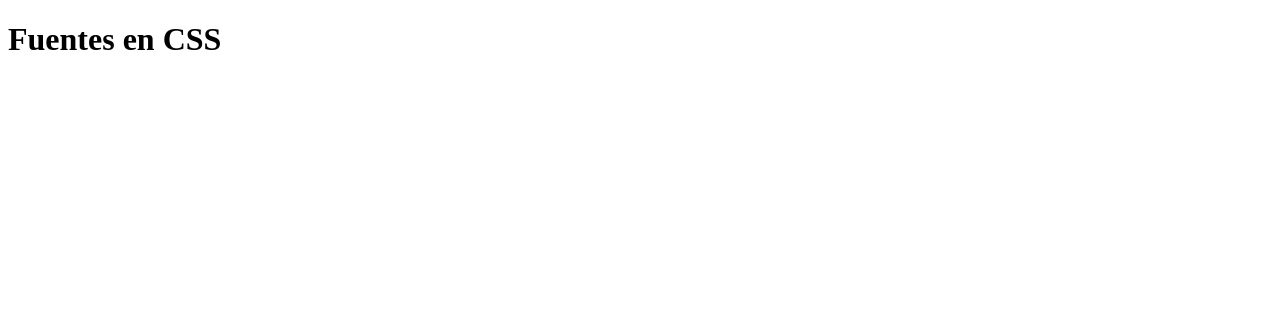
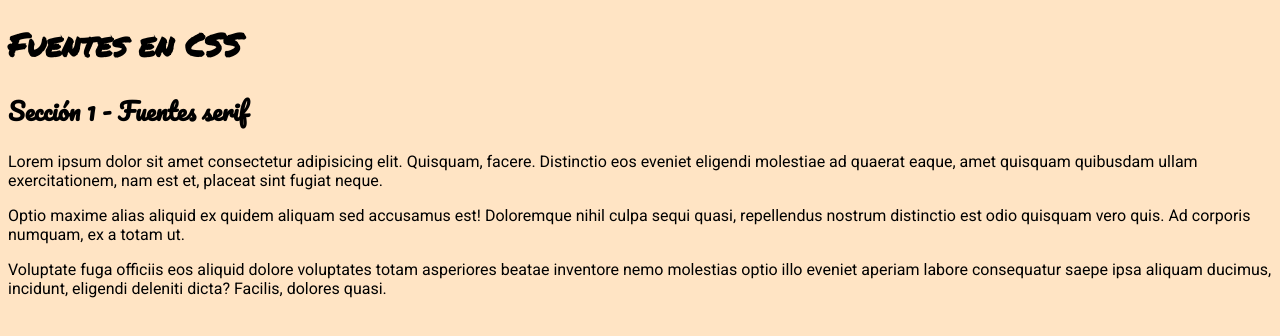
Before and after one commit to Atolsada/CursoWeb2, a plain HTML site: page 01Fuentes/index.html in a window 1280 px wide. Drawn offline with Linux system fonts and the light colour scheme.

Commit message:
Añadido fuente interna

```diff
--- a/01Fuentes/css/style.css
+++ b/01Fuentes/css/style.css
@@ -0,0 +1,27 @@
+@import url('https://fonts.googleapis.com/css?family=Pacifico');
+@font-face {font-family:"Permant"; /* <-Nombre que queramos, recomendable nombre de fuente a usar */
+                src: url("../assets/PermanentMarker-Regular.ttf")} /* link de donde está descargada */
+*,
+*::after, *::before,
+*:after, *:before{
+    box-sizing: border-box;
+}
+
+body{
+    background-color: bisque;
+}
+
+h1{
+    /* font-family: 'Segoe UI', Tahoma, Geneva, Verdana, sans-serif;
+    font-style: italic; <- Esto está así para que se aplique el "Permant" */
+    font-family: Permant, cursive;  /* <-añadido fuente Permant descargada */
+
+} /* las que van en comillas son por que tienen espacio */
+
+h2{
+    font-family: Pacifico, Georgia, 'Times New Roman', Times, serif;
+}
+
+p{
+    font-family: Roboto, Verdana, sans-serif; /* font-family editado por nosotros + GoogleFont */
+}
--- a/01Fuentes/index.html
+++ b/01Fuentes/index.html
@@ -5,11 +5,18 @@
     <meta name="viewport" content="width=device-width, initial-scale=1.0">
     <meta http-equiv="X-UA-Compatible" content="ie=edge">
     <link rel="stylesheet" href="./css/style.css">
+    <link href="https://fonts.googleapis.com/css?family=Roboto" rel="stylesheet"> <!-- Link de google font Roboto -->
     <title>Fuentes</title>
 </head>
 <body>
     <header>
         <h1>Fuentes en CSS</h1>
     </header>
+    <section>
+        <h2>Sección 1 - Fuentes serif</h2>
+    </section>
+    <p>Lorem ipsum dolor sit amet consectetur adipisicing elit. Quisquam, facere. Distinctio eos eveniet eligendi molestiae ad quaerat eaque, amet quisquam quibusdam ullam exercitationem, nam est et, placeat sint fugiat neque.</p>
+    <p>Optio maxime alias aliquid ex quidem aliquam sed accusamus est! Doloremque nihil culpa sequi quasi, repellendus nostrum distinctio est odio quisquam vero quis. Ad corporis numquam, ex a totam ut.</p>
+    <p>Voluptate fuga officiis eos aliquid dolore voluptates totam asperiores beatae inventore nemo molestias optio illo eveniet aperiam labore consequatur saepe ipsa aliquam ducimus, incidunt, eligendi deleniti dicta? Facilis, dolores quasi.</p>
 </body>
 </html>
```
Also changed, not shown: 01Fuentes/assets/PermanentMarker-Regular.ttf (added).
